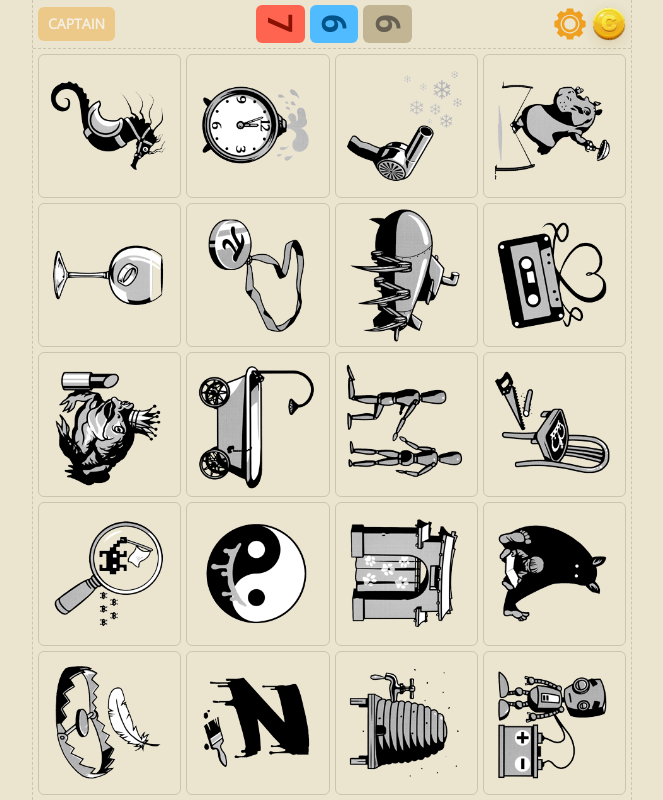
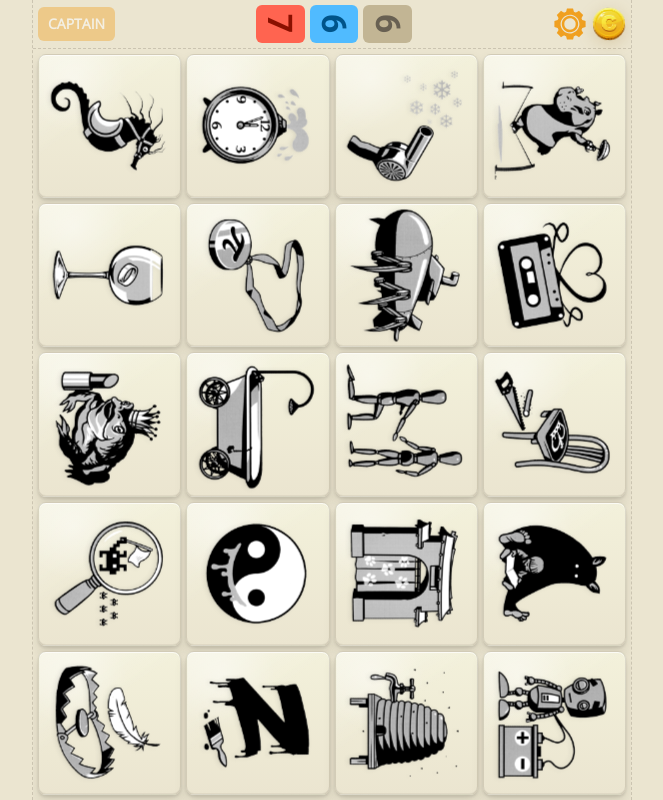
Before and after one commit to cyberqostya/codenames, a Vue app: page / in a window 1280 px wide. Shown: the whole page, without its empty margins (308-971 px from the left). Built offline with nearby package versions, Linux system fonts and the light colour scheme.

Commit message:
cards design

```diff
--- a/src/components/Cell.vue
+++ b/src/components/Cell.vue
@@ -97,8 +97,16 @@ function cancelHold() {
 <style lang="scss" scoped>
 .cell {
   padding: 5px;
-  border: 1px solid $color-dashed-border;
-  border-radius: 6px;
+  border: 1px solid rgba($color-gray-400, 0.18);
+  border-radius: 8px;
+  background:
+    linear-gradient(145deg, rgba(#fff, 0.34), rgba(#fff, 0) 42%),
+    linear-gradient(180deg, $color-back-second, $color-back);
+  box-shadow:
+    0 1px 0 rgba(#fff, 0.72) inset,
+    0 -1px 0 rgba($color-gray-400, 0.08) inset,
+    0 7px 12px rgba($color-gray-400, 0.16),
+    0 2px 3px rgba($color-black, 0.12);
 
   display: flex;
   align-items: center;
@@ -108,6 +116,28 @@ function cancelHold() {
   overflow: hidden;
 
   container-type: size;
+  transform: translateY(0);
+  transition:
+    box-shadow 0.2s ease,
+    transform 0.2s ease,
+    filter 0.2s ease;
+}
+
+.cell::before {
+  content: "";
+  position: absolute;
+  inset: 1px;
+  border-radius: inherit;
+  pointer-events: none;
+  background: radial-gradient(
+    circle at 24% 16%,
+    rgba(#fff, 0.38),
+    rgba(#fff, 0) 34%
+  );
+  z-index: 1;
+}
+.cell[class*="team"]::before {
+  display: none;
 }
 
 .progress {
@@ -117,7 +147,7 @@ function cancelHold() {
   width: 0%;
   height: 100%;
   background: rgba($color-gold, 0.4);
-  z-index: 1;
+  z-index: 2;
 }
 
 .text {
@@ -134,6 +164,10 @@ function cancelHold() {
     calc((100cqh / var(--char-count)) * 1.4),
     calc((100cqh / 6) * 1.4)
   );
+  position: relative;
+  z-index: 3;
+
+  pointer-events: none;
 }
 
 .image {
@@ -141,5 +175,10 @@ function cancelHold() {
   transform: rotate(90deg);
   width: 100cqh;
   height: 100cqi;
+  position: relative;
+  z-index: 3;
+  filter: drop-shadow(0 2px 2px rgba($color-black, 0.1));
+
+  pointer-events: none;
 }
 </style>
--- a/src/components/Settings.vue
+++ b/src/components/Settings.vue
@@ -113,7 +113,11 @@ function withVibro(f) {
         <Button
           v-for="i in mainStore.resources"
           :key="i.title"
-          @click="withVibro(mainStore.setActiveResource(i))"
+          @click="
+            withVibro(() => {
+              mainStore.setActiveResource(i);
+            })
+          "
           :class="{ disabled: !i.isActive }"
         >
           {{ i.title }}
--- a/src/styles/global.scss
+++ b/src/styles/global.scss
@@ -51,18 +51,18 @@ main {
 }
 
 ._team-red {
-  background-color: $color-codenames-red-back;
-  color: $color-codenames-red-text;
+  background: $color-codenames-red-back !important;
+  color: $color-codenames-red-text !important;
 }
 ._team-blue {
-  background-color: $color-codenames-blue-back;
-  color: $color-codenames-blue-text;
+  background: $color-codenames-blue-back !important;
+  color: $color-codenames-blue-text !important;
 }
 ._team-black {
-  background-color: $color-codenames-black-back;
-  color: $color-codenames-black-text;
+  background: $color-codenames-black-back !important;
+  color: $color-codenames-black-text !important;
 }
 ._team-common {
-  background-color: $color-codenames-common-back;
-  color: $color-codenames-common-text;
+  background: $color-codenames-common-back !important;
+  color: $color-codenames-common-text !important;
 }
```
